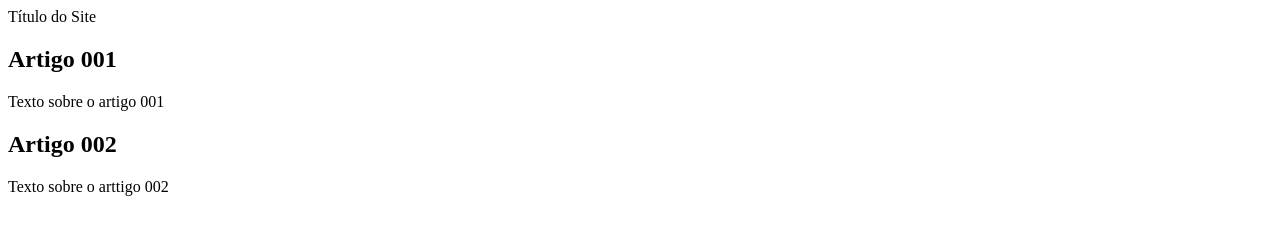
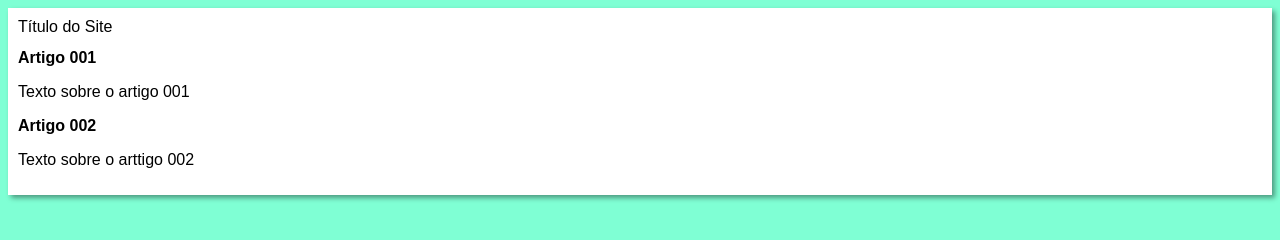
Before and after one commit to RaphaCarrara/Projeto-Despesas-Full, a plain HTML site: page index.html in a window 1280 px wide. Drawn offline with Linux system fonts and the light colour scheme.

Commit message:
Iniciei o design

```diff
--- /dev/null
+++ b/estilos/style.css
@@ -0,0 +1,16 @@
+* {
+    font-family: Arial, Helvetica, sans-serif;
+    font-size: 16px;
+}
+
+body {
+    background-color: aquamarine;
+}
+
+main {
+    background-color: white;
+    width: 500;
+    margin: auto;
+    padding: 10px;
+    box-shadow: 3px 3px 5px rgba(0, 0, 0, 0.397) ;
+}
--- a/index.html
+++ b/index.html
@@ -5,6 +5,7 @@
     <meta http-equiv="X-UA-Compatible" content="IE=edge">
     <meta name="viewport" content="width=device-width, initial-scale=1.0">
     <title>Título do Site</title>
+    <link rel="stylesheet" href="estilos/style.css">
 </head>
 <body>
     <main>
```
